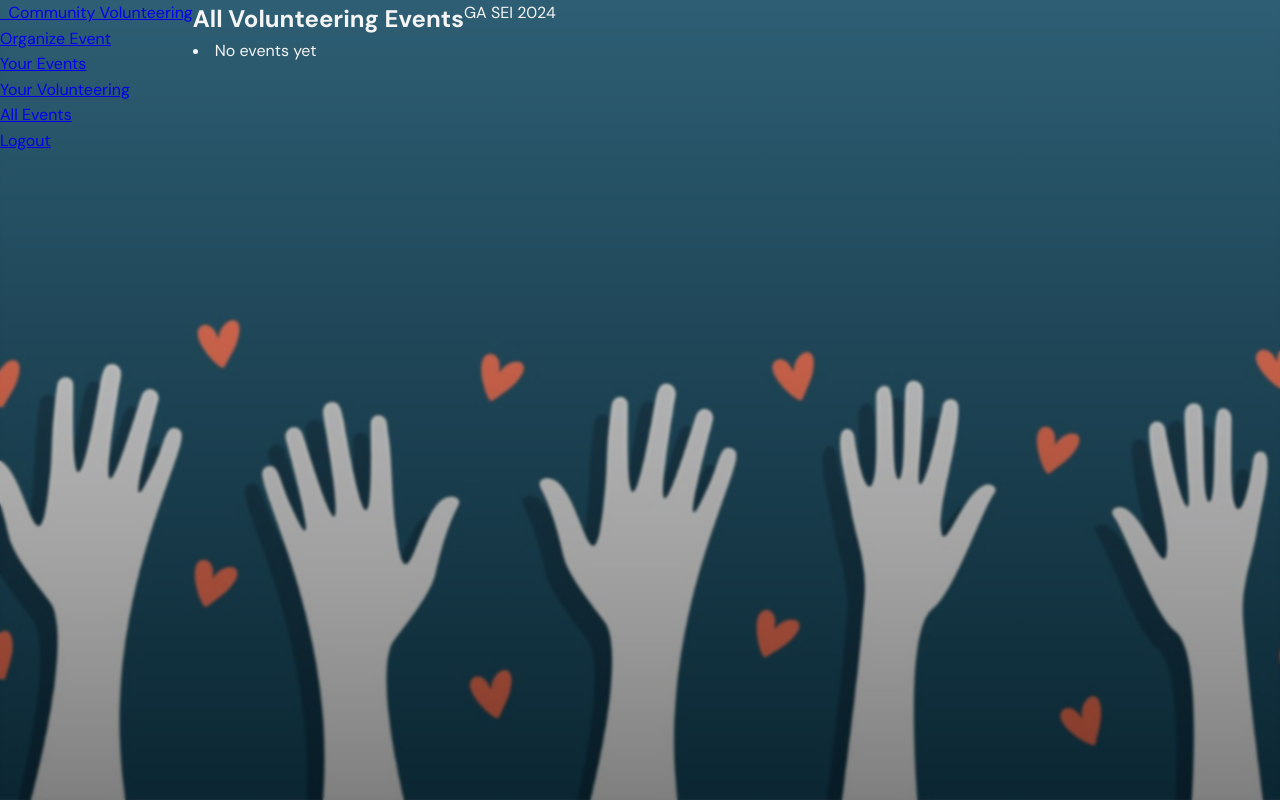
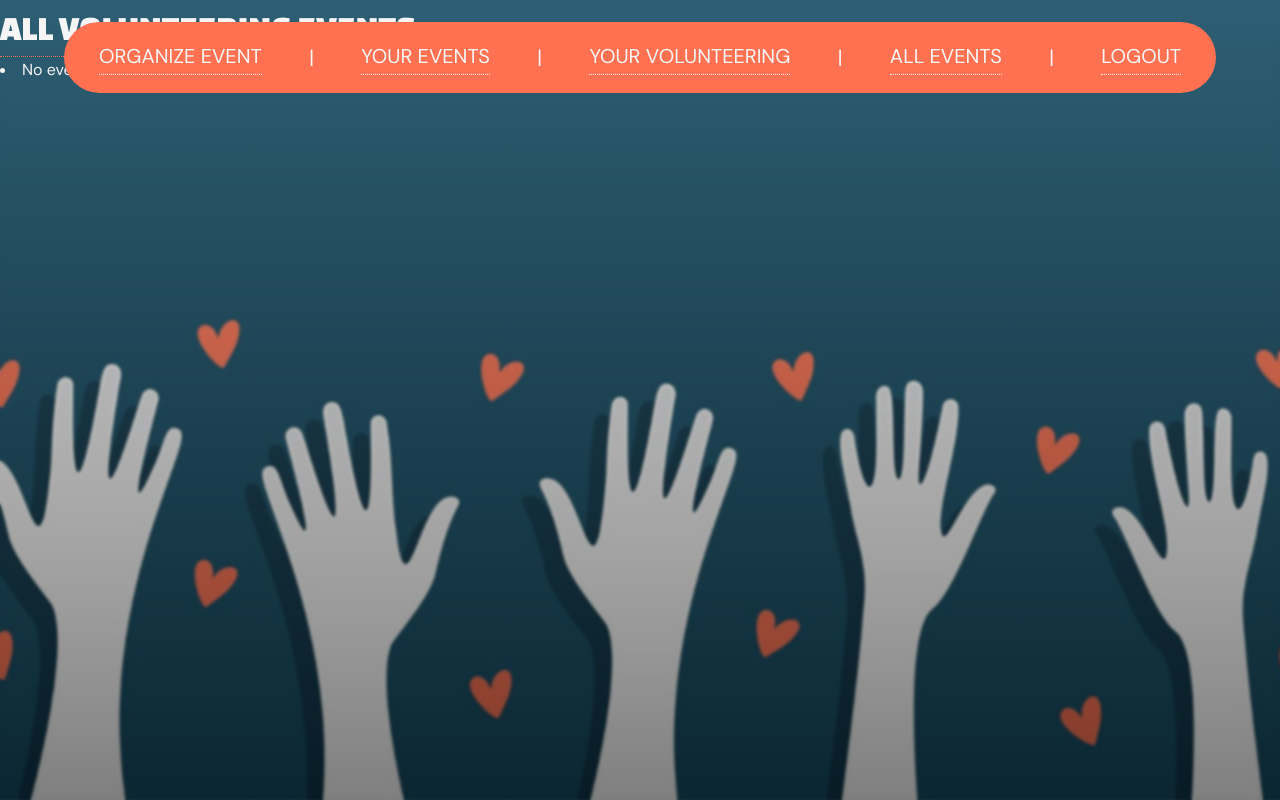
Before and after one commit to zala-dev/VolunteerHub, a Django app: page /all-events/ in a window 1280 px wide. Run offline with Django 5.2, Linux system fonts and the light colour scheme; the visitor is signed in with stand-in values (Sample User, id 1); data that the repository does not hold is empty.

Commit message:
complete navbar style + refactor base html file

```diff
--- a/main_app/static/css/style.css
+++ b/main_app/static/css/style.css
@@ -43,3 +43,66 @@ body {
   line-height: 1.6;
   color: var(--color-white);
 }
+
+a {
+  text-decoration: none;
+  color: inherit;
+}
+
+h2 {
+  font-size: 3.5rem;
+  text-transform: uppercase;
+  font-family: var(--font-primary);
+  font-weight: normal;
+  border-bottom: 0.1rem dotted var(--color-primary);
+}
+
+ul {
+  list-style: none;
+}
+
+/* Navbar */
+
+.navbar {
+  position: fixed;
+  min-width: 90vw;
+  background-color: var(--color-primary);
+  top: 3%;
+  left: 50%;
+  transform: translate(-50%, -3%);
+
+  border-radius: 5rem;
+
+  display: flex;
+  justify-content: space-between;
+  align-items: center;
+
+  padding: 1.75rem;
+}
+
+.navbar .nav-list {
+  display: flex;
+  flex-wrap: wrap;
+  width: 100%;
+  justify-content: space-around;
+  align-items: center;
+
+  font-size: 2rem;
+  text-transform: uppercase;
+}
+
+.navbar .nav-list li {
+  padding-bottom: 0.25rem;
+  border-bottom: 0.1rem dotted var(--color-white);
+  transition: 0.3s ease;
+}
+
+.navbar .nav-list span {
+  margin: 0 1.25rem;
+  color: var(--color-white);
+}
+
+.navbar .nav-list li:hover {
+  color: var(--color-secondary);
+  border-bottom: 0.01rem solid var(--color-secondary);
+}
--- a/main_app/templates/base.html
+++ b/main_app/templates/base.html
@@ -7,34 +7,29 @@
   <meta charset="UTF-8" />
   <meta name="viewport" content="width=device-width, initial-scale=1.0" />
   <meta http-equiv="X-UA-Compatible" content="ie=edge" />
-  <title>VolunteerHUB - John | Mutsumi | Zala</title>
-  <!-- <link
-      rel="stylesheet"
-      href="https://cdnjs.cloudflare.com/ajax/libs/materialize/1.0.0/css/materialize.min.css"
-    /> -->
+  <title>VolunteerHub by John | Mutsumi | Zala</title>
   <link rel="stylesheet" type="text/css" href="{% static 'css/style.css' %}" />
-  <!-- <script src="https://cdnjs.cloudflare.com/ajax/libs/materialize/1.0.0/js/materialize.min.js"></script> -->
+
 </head>
 
 <body>
-  <header class="navbar-fixed">
-    <nav>
-      <div class="nav-wrapper">
-        <ul>
-          <li>
-            <a href="{% url 'home' %}" class="left brand-logo">&nbsp;&nbsp;Community Volunteering</a>
-          </li>
-        </ul>
-        <ul class="right">
+  <!-- Navbar Starts -->
+  <nav class="navbar">
+    <!-- Nav List Starts -->
+    <ul class="nav-list">
       {% if user.is_authenticated %}
       <li><a href="{% url 'event_create' %}">Organize Event</a></li>
+      <span>|</span>
       <li>
         <a href="{% url 'event_list' %}">Your Events</a>
       </li>
+      <span>|</span>
       <li>
         <a href="{% url 'my_events' %}">Your Volunteering</a>
       </li>
+      <span>|</span>
       <li><a href="{% url 'all_events' %}">All Events</a></li>
+      <span>|</span>
       <li>
         <form id="logout-form" action="{% url 'logout' %}" method="POST" style="display: none">
           {% csrf_token %}
@@ -43,14 +38,14 @@
       </li>
       {% else %}
       <li><a href="{% url 'signup' %}">Sign Up</a></li>
+      <span>|</span>
       <li><a href="{% url 'login' %}">Log In</a></li>
       {% endif %}
     </ul>
-      </div>
+    <!-- Nav List Ends -->
   </nav>
-  </header>
+  <!-- Navbar Ends -->
   <main class="container">{% block content %} {% endblock %}</main>
-  <footer class="page-footer">GA SEI 2024</footer>
 </body>
 
 </html>
```
Lines whose indentation alone changed are shown as unchanged.
